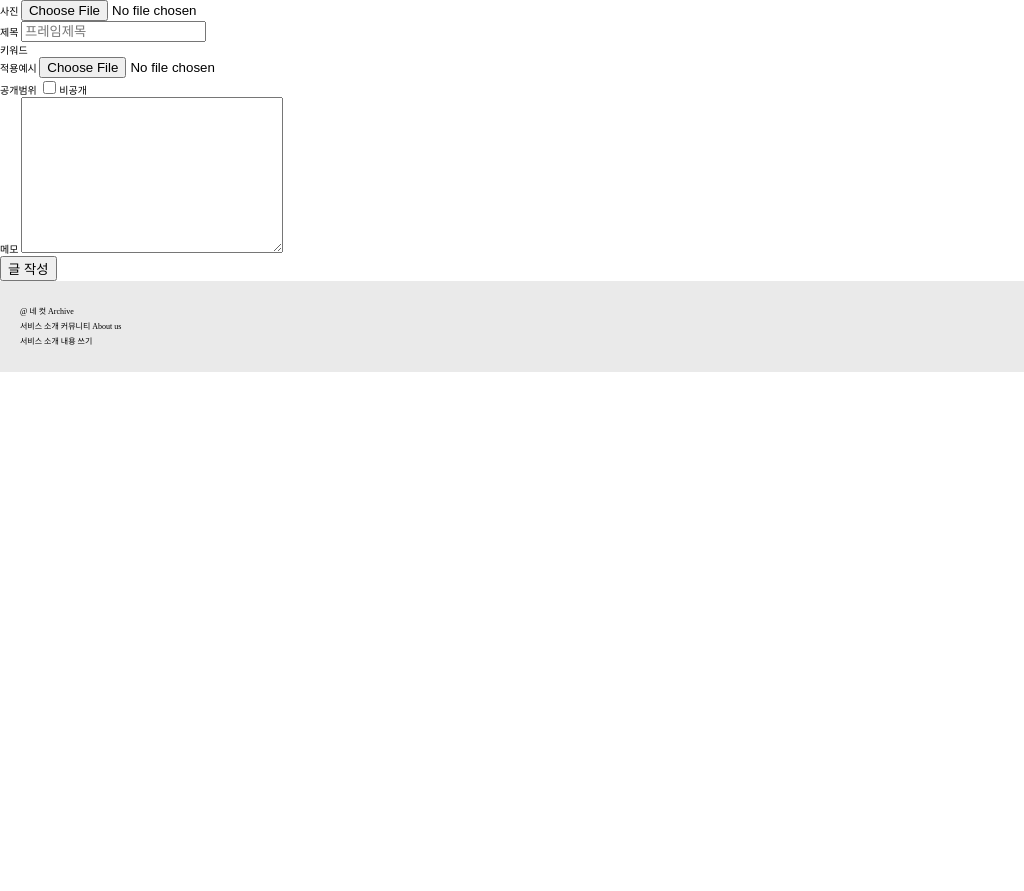
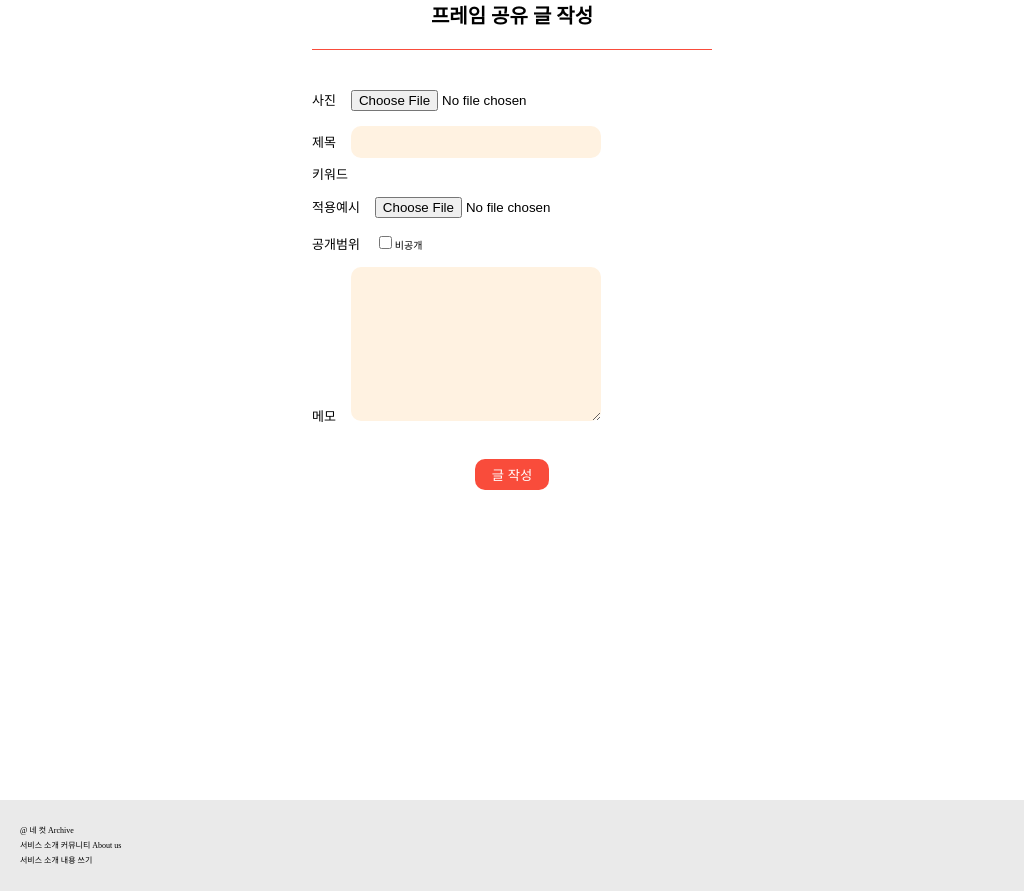
Before and after one commit to piro17-Archive/FilmArchive, a Django app: page /framecreate in a window 1024 px wide. Shown: the part 100-991 px from the top of the page. Before the commit the page ends 472 px from the top, so only its background shows below. Run offline with Django 4.2, Linux system fonts and the light colour scheme; data that the repository does not hold is empty; some libraries are stand-ins or nearby versions.

Commit message:
[design] framecreate css

```diff
--- /dev/null
+++ b/static/css/framecreate.css
@@ -0,0 +1,210 @@
+@media screen and (max-width: 480px) {
+  main {
+    height: 80vh;
+  }
+
+  .frame-form {
+    width: 30rem;
+    margin: 0 auto;
+  }
+
+  .frame-form .frame__title {
+    width: 100%;
+    font-size: 2rem;
+    text-align: center;
+    font-weight: 800;
+    margin-bottom: 2rem;
+  }
+
+  .frame-form .frame__hr {
+    background-color: var(--main-red);
+    height: 0.1rem;
+    margin: 2rem 0 4rem 0;
+  }
+
+  .frame__info div span {
+    display: inline-block;
+    text-align: center;
+    line-height: 1.4rem;
+    margin: 0 1.5rem 1.5rem 0;
+    font-size: 1.3rem;
+    width: 6rem;
+  }
+
+  .frame__info div input {
+    width: 20rem;
+    margin-bottom: 1.5rem;
+  }
+
+  .frame__info div input[type="checkbox"] {
+    width: 1.5rem;
+    margin-bottom: 0;
+  }
+
+  .frame__info div input[type="text"] {
+    width: 20rem;
+    height: 3.2rem;
+    font-size: 1.3rem;
+    border-radius: 1rem;
+    border: none;
+    background-color: var(--main-background);
+    margin-bottom: 1rem;
+    padding: 1rem;
+  }
+
+  .frame__info div textarea{
+    background-color: var(--main-background);
+    border: none;
+    border-radius: 1rem;
+    width: 20rem;
+  }
+
+  .frame__btn-box {
+    text-align: center;
+    margin: 2rem 0;
+  }
+
+  .frame__btn {
+    background: var(--main-red);
+    border: none;
+    border-radius: 1rem;
+    color: white;
+    padding: 0.6rem 0;
+  }
+}
+
+@media screen and (min-width: 480px) and (max-width: 1024px) {
+  main {
+    height: 100vh;
+  }
+
+  .frame-form {
+    width: 40rem;
+    margin: 0 auto;
+  }
+
+  .frame-form .frame__title {
+    width: 100%;
+    font-size: 2rem;
+    text-align: center;
+    font-weight: 800;
+    margin-bottom: 2rem;
+  }
+
+  .frame-form .frame__hr {
+    background-color: var(--main-red);
+    height: 0.1rem;
+    margin: 2rem 0 4rem 0;
+  }
+
+  .frame__info div span {
+    display: inline-block;
+    text-align: center;
+    line-height: 1.4rem;
+    font-size: 1.3rem;
+    margin: 0 1.5rem 1.5rem 0;
+  }
+
+  .frame__info div input {
+    margin-bottom: 1.5rem;
+  }
+
+  .frame__info div input[type="text"] {
+    width: 25rem;
+    height: 3.2rem;
+    font-size: 1.3rem;
+    border-radius: 1rem;
+    border: none;
+    background-color: var(--main-background);
+    margin-bottom: 1rem;
+    padding: 1rem;
+  }
+
+  .frame__info div textarea{
+    background-color: var(--main-background);
+    border: none;
+    border-radius: 1rem;
+    width: 25rem;
+  }
+
+  .frame__btn-box {
+    text-align: center;
+    margin: 2rem 0;
+  }
+
+  .frame__btn {
+    background: var(--main-red);
+    border: none;
+    border-radius: 1rem;
+    color: white;
+    padding: 0.6rem 1.7rem;
+  }
+}
+
+@media screen and (min-width: 1024px) {
+  main {
+    height: 100vh;
+  }
+
+  .frame-form {
+    width: 40rem;
+    margin: 0 auto;
+  }
+
+  .frame-form .frame__title {
+    width: 100%;
+    font-size: 2rem;
+    text-align: center;
+    font-weight: 800;
+    margin-bottom: 2rem;
+  }
+
+  .frame-form .frame__hr {
+    background-color: var(--main-red);
+    height: 0.1rem;
+    margin: 2rem 0 4rem 0;
+  }
+
+  .frame__info div span {
+    display: inline-block;
+    text-align: center;
+    line-height: 1.4rem;
+    margin: 0 1.5rem 1.5rem 0;
+    font-size: 1.3rem;
+  }
+
+  .frame__info div input {
+    margin-bottom: 1.5rem;
+  }
+
+  .frame__info div input[type="text"] {
+    width: 25rem;
+    height: 3.2rem;
+    font-size: 1.3rem;
+    border-radius: 1rem;
+    border: none;
+    background-color: var(--main-background);
+    margin-bottom: 1rem;
+    padding: 1rem;
+  }
+
+  .frame__info div textarea{
+    background-color: var(--main-background);
+    border: none;
+    border-radius: 1rem;
+    width: 25rem;
+  }
+
+  .frame__btn-box {
+    text-align: center;
+    margin: 2rem 0;
+  }
+
+  .frame__btn {
+    background: var(--main-red);
+    border: none;
+    border-radius: 1rem;
+    color: white;
+    padding: 0.6rem 1.7rem;
+  }
+}
--- a/templates/framesharings/framecreate.html
+++ b/templates/framesharings/framecreate.html
@@ -2,28 +2,26 @@
 <main>
   <form action="/framecreate" method="post" enctype="multipart/form-data">
     {% csrf_token %}
-        <p>
-            사진 <input type="file" name="framephoto">
-        </p>
-        <p>
-            제목 <input type="text" name="frametitle" placeholder="프레임제목" />
-        </p>
-        <p>
-            키워드
+    <div class="frame-form">
+      <div class="frame__title">프레임 공유 글 작성</div>
+      <div class="frame__hr"></div>
+      <div class="frame__info">
+        <div><span>사진</span><input type="file" name="framephoto"/></div>
+        <div><span>제목</span><input type="text" name="frametitle"/></div>
+        <div>
+          <span>키워드</span>
           {%  for keywordinfo in keywordinfo %}
           <input type="checkbox" name="{{forloop.counter}}" value="{{forloop.counter}}" id="keywordid{{forloop.counter}}"><label for="keywordid{{forloop.counter}}">{{keywordinfo.name}}</label>
           {% endfor %}
-        </p>
-        <p>
-            적용예시 <input type="file" name="frameexample">
-        </p>
-        <p>
-            공개범위 <input type="checkbox" name="framepublic" value="False" id="framepublic"><label for="framepublic">비공개</label>
-        </p>
-        <p>
-            메모 <textarea name="framememo" id="" cols="30" rows="10"></textarea>
-        </p>
-        <input type="submit" value="글 작성" />
+        </div>
+        <div><span>적용예시</span><input type="file" name="frameexample"></div>
+        <div><span>공개범위</span><input type="checkbox" name="framepublic" value="False" id="framepublic"><label for="framepublic">비공개</label></div>
+        <div><span>메모</span><textarea name="framememo" id="" cols="30" rows="10"></textarea></div>
+        <div class="frame__btn-box">
+          <input type="submit" value="글 작성" class="frame__btn"/>
+        </div>
+      </div>
+    </div>
   </form>
 </main>
 {% endblock content %}
--- a/templates/users/main.html
+++ b/templates/users/main.html
@@ -21,6 +21,7 @@
     <link rel="stylesheet" href="{% static 'css/login.css' %}" />
     <link rel="stylesheet" href="{% static 'css/signup.css' %}" />
     <link rel="stylesheet" href="{% static 'css/frame.css' %}" />
+    <link rel="stylesheet" href="{% static 'css/framecreate.css' %}" />
     <title>네 컷 Archive</title>
   </head>
   <body>
```
Also changed, not shown: static/css/common.css (line endings or trailing spaces). Lines whose indentation alone changed are shown as unchanged.
